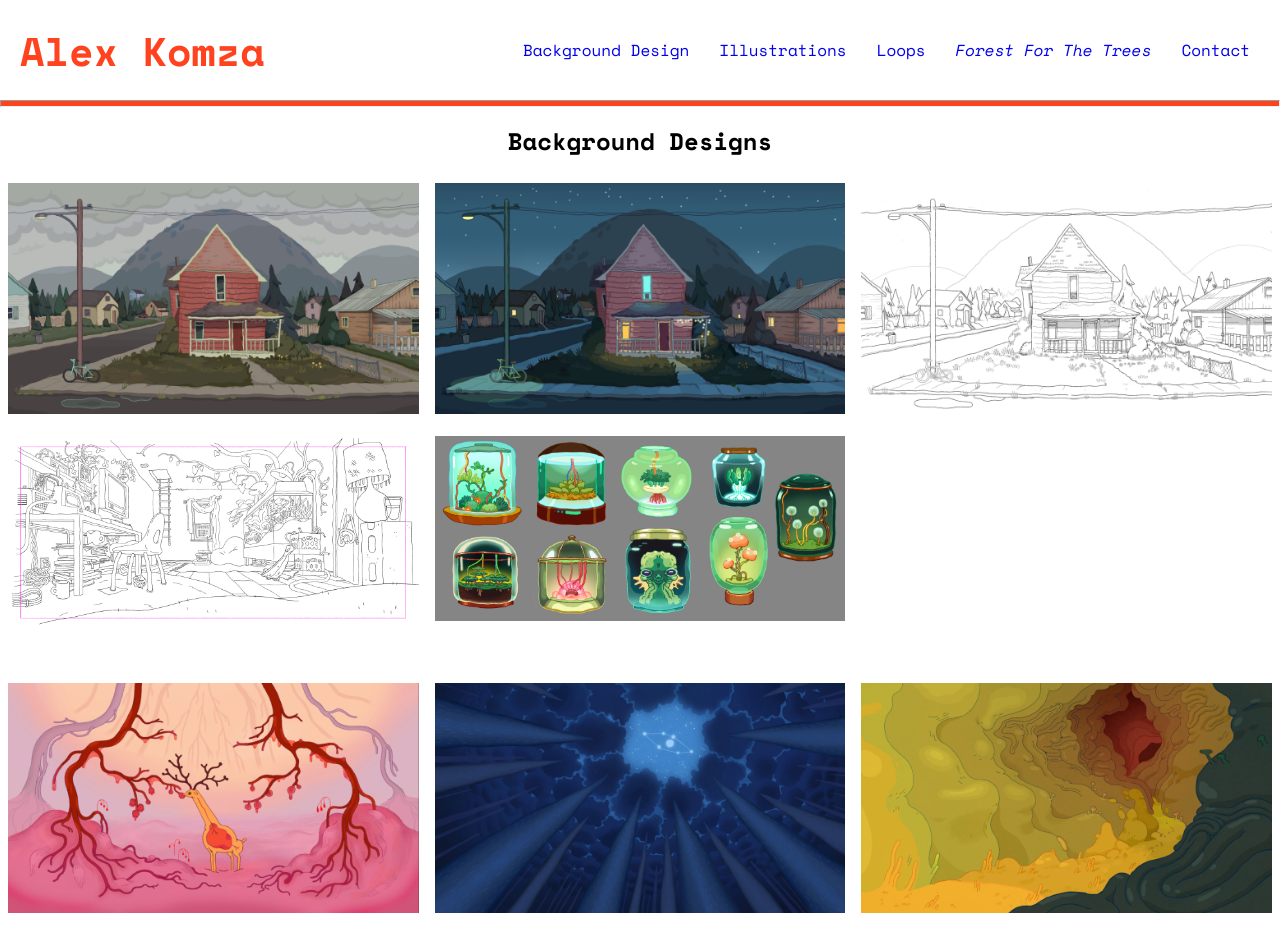
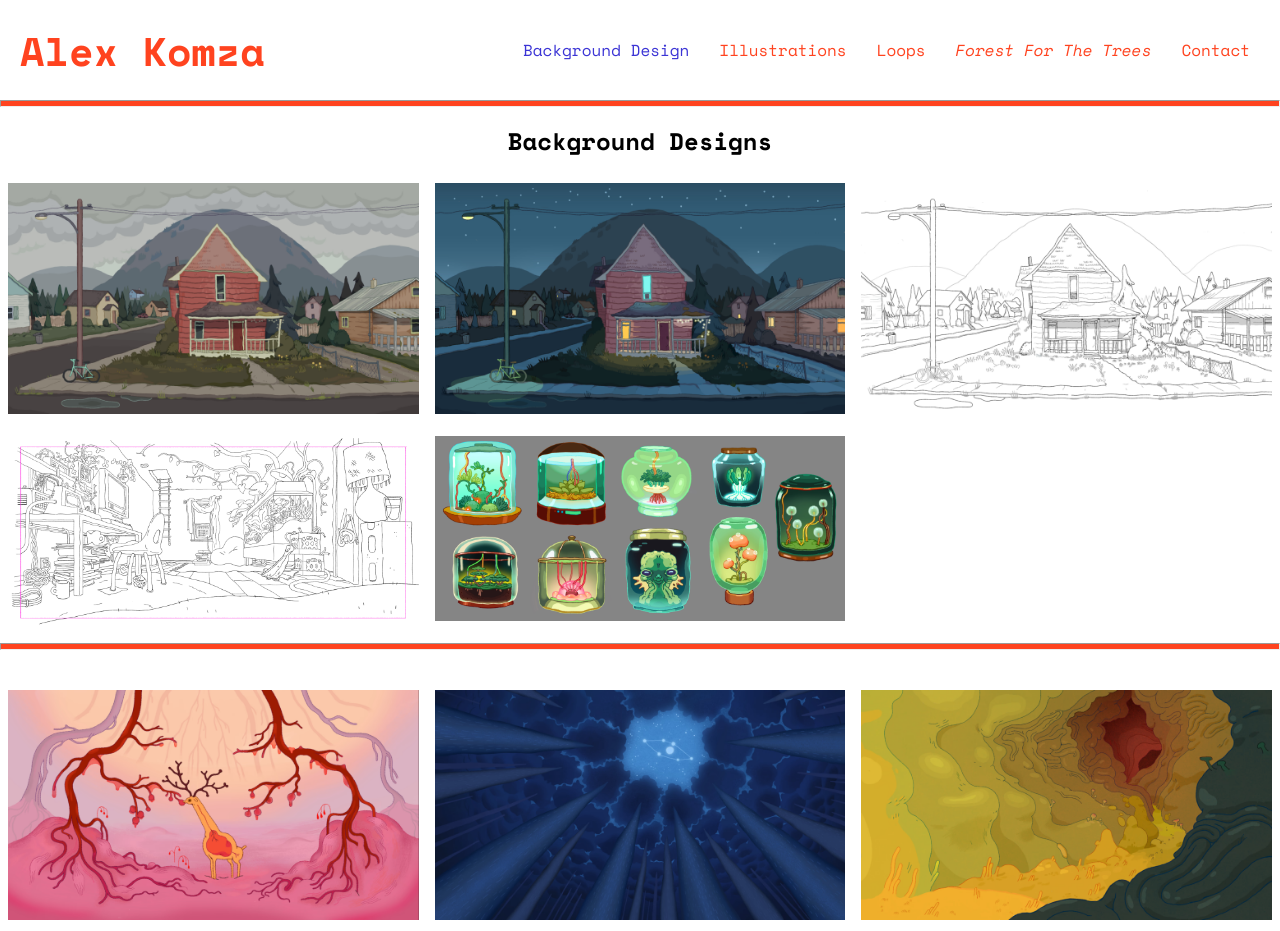
Before and after one commit to alexkomza/my-portfolio, a plain HTML site: page index.html in a window 1280 px wide. Shown: the top 931 px of the page. Drawn offline with nearby package versions, Linux system fonts and the light colour scheme.

Commit message:
Add horizontal lines, change style of header text to red

```diff
--- a/index.html
+++ b/index.html
@@ -14,7 +14,7 @@
             <div id="brand"><a href="index.html">Alex Komza</a></div>
             <nav>
                 <ul>
-                    <li><a href="index.html">Background Design</a></li>
+                    <li><a class="current" href="index.html">Background Design</a></li>
                     <li><a href="illustrations.html">Illustrations</a></li>
                     <li><a href="loops.html">Loops</a></li>
                     <li><a href="/"><em>Forest For The Trees</em></a></li>
@@ -50,6 +50,7 @@
                     <div><a href="./alex-portfolio/bg design/bedroom linework.avif"><img loading="lazy" class="thumb" src="./alex-portfolio/bg design/bedroom linework.avif" alt="bedroom-line-work-image"></a></div>
                     <div><a href="./alex-portfolio/bg design/tank props.avif"><img loading="lazy" class="thumb" src="./alex-portfolio/bg design/tank props.avif"   alt="tank-props-image"></a></div>
                </div>
+               <hr>
 
             </div>
 
@@ -63,6 +64,7 @@
                     <div class="smaller"><a href="./alex-portfolio/bg design/snake cave.avif"><img loading="lazy" class="thumb" src="./alex-portfolio/bg design/snake cave.avif" alt="snake-cave-image"></a></div>
                     <div class="smaller"><a href="./alex-portfolio/bg design/bubble boy.avif"><img loading="lazy" class="thumb" src="./alex-portfolio/bg design/bubble boy.avif" alt="bubble-boy-image"></a></div>
                 </div>
+                <hr>
            </div>
 
            <div class="project-three">
--- a/styles.css
+++ b/styles.css
@@ -55,6 +55,22 @@ ul li {
 ul li:hover {
   transform: scale(1.1);
   transition: 0.3s;
+}
+
+a:link,
+a:visited,
+a:active {
+  text-decoration: none;
+  color:  #ff431f;
+}
+
+a:hover {
+  text-decoration: underline;
+}
+
+a.current
+ {
+  color: #3b34d5;
 }
 
 /* Style Hamburger icon so it doesn't display unless on mobile, and cursor pointer allows  you to click on it */
```
Also changed, not shown: illustrations.html (+2 -1 lines), loops.html (+2 -1 lines).
